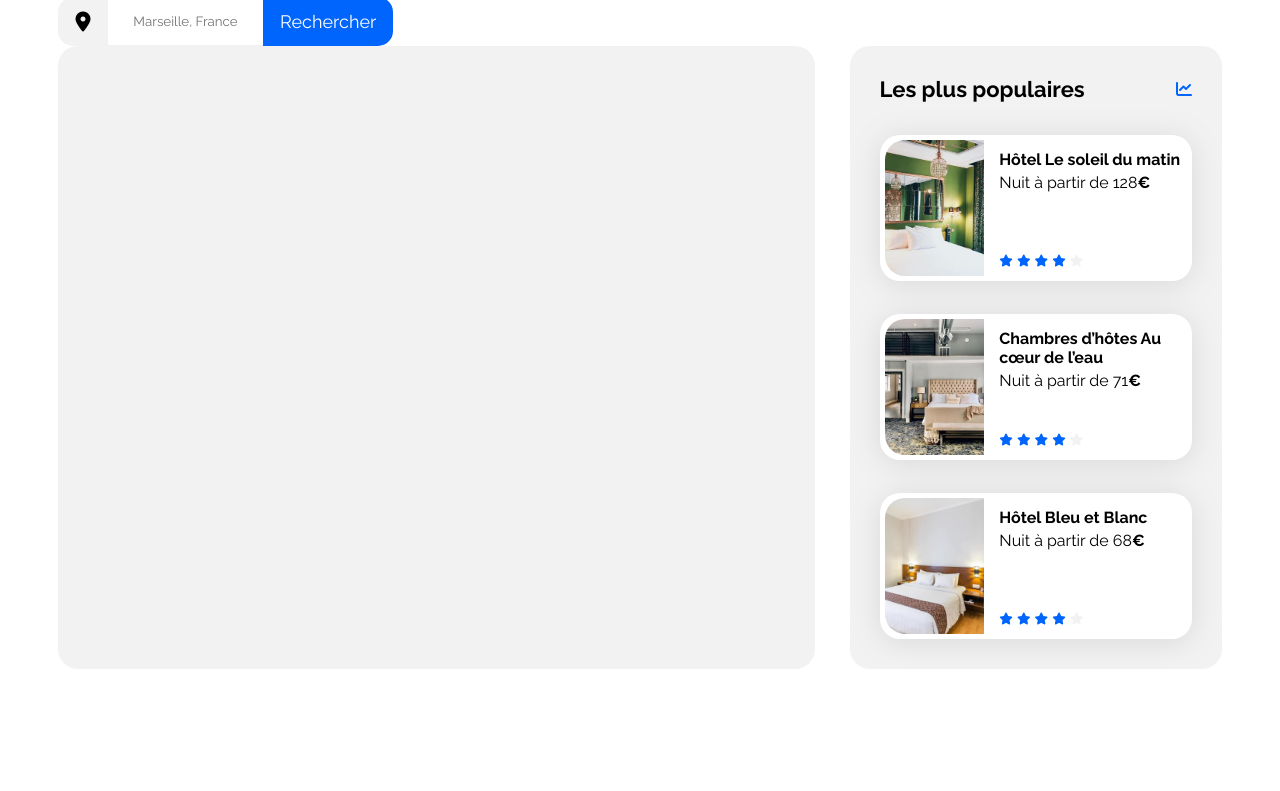
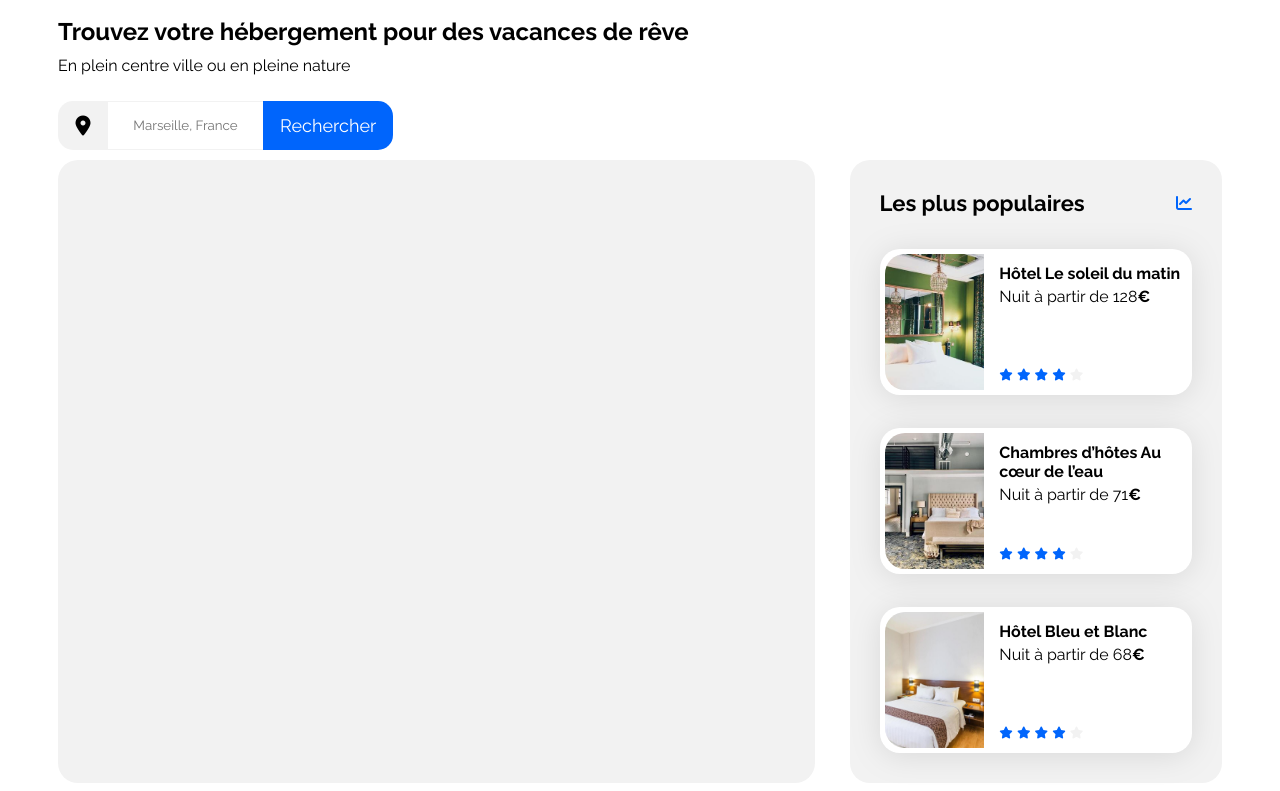
Before and after one commit to JinAlphaFox/Booki, a plain HTML site: page index.html in a window 1280 px wide. Shown: the part 91-882 px from the top of the page. Before the commit the page ends 800 px from the top, so only its background shows below. Drawn offline with Linux system fonts and the light colour scheme.

Commit message:
Ajout du H2 précédent et maj des margin

```diff
--- a/css/style.css
+++ b/css/style.css
@@ -93,11 +93,26 @@ h1 img {
     height: 19px;
 }
 
-/****** searchZone ******/
+/****** section recherche ******/
+
+.recherche {
+    display: flex;
+    flex-direction: column;
+}
+
+.avecSous-titre {
+    margin-bottom: 5px;
+}
+
+.sous-titre {
+    margin-top: 5px;
+}
 
 .searchZone {
     display: flex;
     flex-direction: row;
+    margin-top: 10px;
+    margin-bottom: 10px;
 }
 
 .iconLocation {
--- a/index.html
+++ b/index.html
@@ -27,12 +27,15 @@
         </header>
 
         <main>
-            <section>
+            <section class="recherche">
+                <h2 class="avecSous-titre">Trouvez votre hébergement pour des vacances de rêve</h2>
+                <p class="sous-titre">En plein centre ville ou en pleine nature</p>
                 <div class="searchZone">
                     <i class="iconLocation fa-solid fa-location-dot fa-lg"></i>
                     <input type="text" placeholder="Marseille, France" >
                     <button><span class="desktop">Rechercher</span><i class="no-desktop fa-solid fa-magnifying-glass"></i></button>
                 </div>
+
             </section>
             <div class="hebergements-and-populaires">
                 <section class="hebergements">
```
